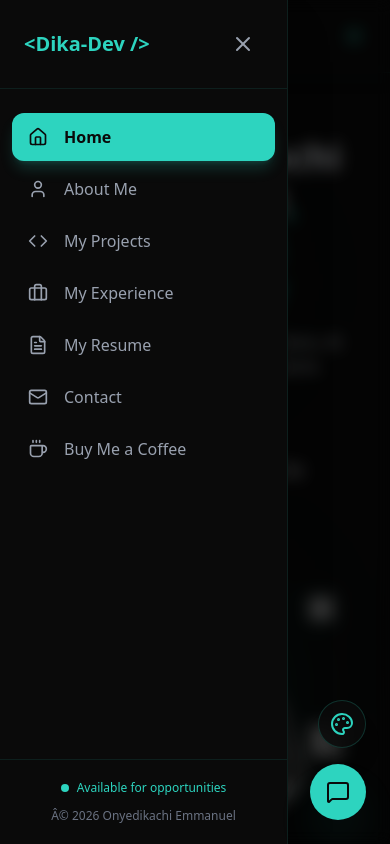
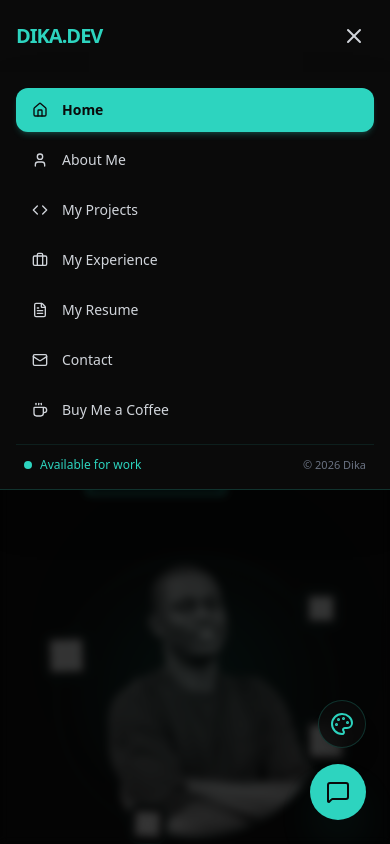
Before and after one commit to iamdikachi/Dika-Dev-Portfolio, a Next.js app: page / in a window 390 px wide. Both pictures are taken after a click on the button 354 px from the left and 36 px from the top of the page. Shown: the top 844 px of the page. Built offline with nearby package versions, Linux system fonts and the light colour scheme; grey boxes are pictures that could not be loaded.

Commit message:
fix(mobile): convert hamburger to overlay dropdown and resolve section navigation

```diff
--- a/components/layout/dashboardLayout.tsx
+++ b/components/layout/dashboardLayout.tsx
@@ -45,7 +45,23 @@ export const DashboardLayout: React.FC = () => {
 
   const scrollToSection = useCallback((sectionId: string) => {
     setActiveSection(sectionId);
-    document.getElementById(sectionId)?.scrollIntoView({ behavior: "smooth", block: "start" });
+    const element = document.getElementById(sectionId);
+    if (!element) return;
+
+    const scrollContainer = scrollContainerRef.current;
+    if (window.innerWidth >= 1024 && scrollContainer) {
+      element.scrollIntoView({ behavior: "smooth", block: "start" });
+    } else {
+      const headerOffset = 70;
+      const elementPosition = element.getBoundingClientRect().top;
+      const currentScroll = window.scrollY || window.pageYOffset || document.documentElement.scrollTop;
+      const targetTop = elementPosition + currentScroll - headerOffset;
+
+      window.scrollTo({
+        top: Math.max(0, targetTop),
+        behavior: "smooth",
+      });
+    }
   }, []);
 
   useEffect(() => {
--- a/components/layout/mobileMenu.tsx
+++ b/components/layout/mobileMenu.tsx
@@ -1,8 +1,7 @@
 "use client";
 
-import Link from "next/link";
+import React, { useState, useEffect } from "react";
 import { motion, AnimatePresence } from "framer-motion";
-import React, { useState, useEffect } from "react";
 import { Menu, X } from "lucide-react";
 import { menuItems } from "@/data/menuItem";
 
@@ -24,84 +23,80 @@ export const MobileMenu: React.FC<MobileMenuProps> = ({
   useEffect(() => {
     setCurrentYear(new Date().getFullYear());
   }, []);
-  const handleSectionChange = (section: string) => {
-    onSectionChange(section);
+
+  const handleSelect = (sectionId: string) => {
     onToggle();
+    setTimeout(() => {
+      onSectionChange(sectionId);
+    }, 60);
   };
 
   return (
     <>
-      {/* Mobile Header */}
-      <header className="lg:hidden bg-dark-bg text-teal-400 p-4 flex items-center justify-between shadow-lg sticky top-0 z-40 border-b border-teal-400/10">
-        <h1 className="text-xl font-bold tracking-tighter">DIKA.DEV</h1>
-        <button onClick={onToggle} className="p-2">
+      {/* Mobile Sticky Header */}
+      <header className="lg:hidden bg-dark-bg text-teal-400 sticky top-0 z-40 border-b border-teal-400/10">
+        <div className="p-4 flex items-center justify-between">
+          <h1 className="text-xl font-bold tracking-tighter text-teal-400">DIKA.DEV</h1>
+          <button
+            type="button"
+            onClick={onToggle}
+            className="p-2 rounded-lg text-gray-300 hover:text-teal-400 hover:bg-teal-400/5 transition-colors cursor-pointer"
+            aria-label="Toggle navigation menu"
+          >
             {isOpen ? <X size={24} /> : <Menu size={24} />}
           </button>
-      </header>
+        </div>
 
-      {/* Mobile Sidebar */}
+        {/* Dropdown Menu - absolute overlay positioned below header */}
         <AnimatePresence>
           {isOpen && (
             <motion.div
-            initial={{ x: "-100%" }}
-            animate={{ x: 0 }}
-            exit={{ x: "-100%" }}
-            transition={{ type: "spring", damping: 25, stiffness: 200 }}
-            className="fixed inset-y-0 left-0 w-72 bg-dark-bg border-r border-teal-400/10 z-50 flex flex-col shadow-2xl"
+              initial={{ opacity: 0, y: -8 }}
+              animate={{ opacity: 1, y: 0 }}
+              exit={{ opacity: 0, y: -8 }}
+              transition={{ duration: 0.2, ease: "easeOut" }}
+              className="absolute top-full left-0 right-0 w-full overflow-hidden border-b border-teal-400/20 bg-dark-bg shadow-2xl z-50"
             >
-            <div className="p-6 border-b border-teal-400/10 flex items-center justify-between">
-              <h1 className="text-xl font-bold text-teal-400">&lt;Dika-Dev /&gt;</h1>
-              <button
-                onClick={onToggle}
-                className="p-2 text-gray-400 hover:text-teal-400"
-              >
-                <X className="w-6 h-6" />
-              </button>
-            </div>
-
-            <nav className="flex-1 overflow-y-auto py-6">
-              <div className="px-3 space-y-1">
+              <nav className="p-4 space-y-1.5 max-h-[calc(100vh-80px)] overflow-y-auto">
                 {menuItems.map((item) => {
                   const Icon = item.icon;
                   const isActive = activeSection === item.id;
                   return (
                     <button
                       key={item.id}
-                      onClick={() => {
-                        onSectionChange(item.id);
-                        onToggle();
-                      }}
-                      className={`w-full flex items-center gap-4 px-4 py-3 rounded-xl transition-all ${
+                      type="button"
+                      onClick={() => handleSelect(item.id)}
+                      className={`w-full flex items-center gap-3.5 px-4 py-3 rounded-xl transition-all cursor-pointer font-mono text-sm ${
                         isActive
-                          ? "bg-teal-400 text-dark-bg font-bold shadow-lg shadow-teal-400/20"
-                          : "text-gray-400 hover:bg-teal-400/5 hover:text-teal-400"
+                          ? "bg-teal-400 text-dark-bg font-bold shadow-md shadow-teal-400/20"
+                          : "text-gray-300 hover:bg-teal-400/10 hover:text-teal-300"
                       }`}
                     >
-                      <Icon className="w-5 h-5" />
+                      <Icon className="w-4 h-4 shrink-0" />
                       <span>{item.label}</span>
                     </button>
                   );
                 })}
-              </div>
-            </nav>
 
-            <div className="p-5 border-t border-teal-400/10 space-y-3">
-              <div className="flex items-center justify-center gap-2 text-xs font-mono text-gray-400">
+                <div className="pt-3 mt-3 border-t border-teal-400/10 flex items-center justify-between text-xs text-gray-400 px-2">
+                  <div className="flex items-center gap-2">
                     <span className="relative flex h-2 w-2">
                       <span className="animate-ping absolute inline-flex h-full w-full rounded-full bg-teal-400 opacity-75"></span>
                       <span className="relative inline-flex rounded-full h-2 w-2 bg-teal-400"></span>
                     </span>
-                <span className="text-teal-400 font-medium">Available for opportunities</span>
+                    <span className="text-teal-400 font-medium">Available for work</span>
                   </div>
-              <p className="text-xs text-gray-500 text-center">
-                Â© {currentYear} Onyedikachi Emmanuel
-              </p>
+                  <span className="text-gray-500 font-mono text-[11px]">
+                    &copy; {currentYear} Dika
+                  </span>
                 </div>
+              </nav>
             </motion.div>
           )}
         </AnimatePresence>
+      </header>
 
-      {/* Backdrop */}
+      {/* Backdrop for click-outside dismissal */}
       <AnimatePresence>
         {isOpen && (
           <motion.div
@@ -109,7 +104,7 @@ export const MobileMenu: React.FC<MobileMenuProps> = ({
             animate={{ opacity: 1 }}
             exit={{ opacity: 0 }}
             onClick={onToggle}
-            className="fixed inset-0 bg-black/60 backdrop-blur-sm z-40 lg:hidden"
+            className="fixed inset-0 bg-black/60 backdrop-blur-xs z-30 lg:hidden"
           />
         )}
       </AnimatePresence>
```
Lines whose indentation alone changed are shown as unchanged.
